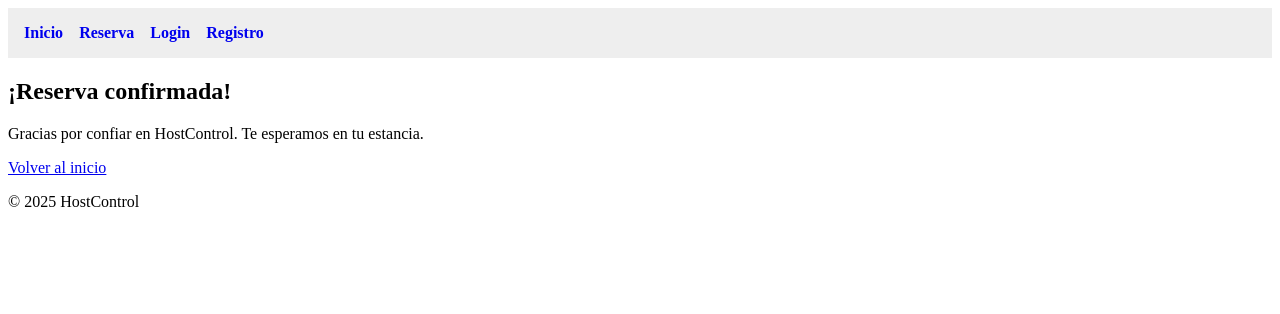
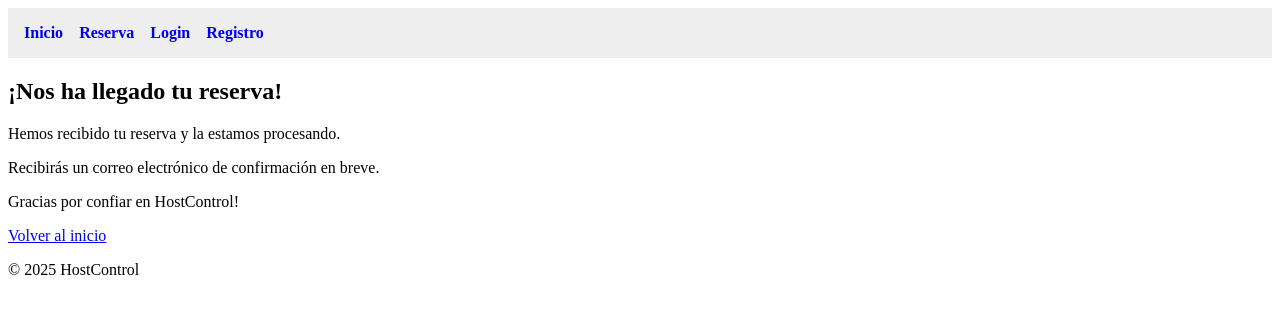
Before and after one commit to Roger486/HostControl, an Angular app in the folder frontend/: page /reserva-confirmada in a window 1280 px wide. Shown: the top 314 px of the page. Built offline with nearby package versions, Linux system fonts and the light colour scheme.

Commit message:
feat: (fix) se completa mensaje de confirmacion de reserva

```diff
--- a/frontend/src/app/pages/reserva-confirmada/reserva-confirmada.component.html
+++ b/frontend/src/app/pages/reserva-confirmada/reserva-confirmada.component.html
@@ -1,5 +1,7 @@
 <section>
-    <h2>¡Reserva confirmada!</h2>
-    <p>Gracias por confiar en HostControl. Te esperamos en tu estancia.</p>
+    <h2>¡Nos ha llegado tu reserva!</h2>
+    <p>Hemos recibido tu reserva y la estamos procesando.</p>
+    <p>Recibirás un correo electrónico de confirmación en breve.</p>
+    <p>Gracias por confiar en HostControl!</p>
     <a routerLink="/">Volver al inicio</a>
 </section>
--- a/frontend/src/app/services/reserva-usuario.service.ts
+++ b/frontend/src/app/services/reserva-usuario.service.ts
@@ -11,6 +11,7 @@ export class ReservaUsuarioService {
 
   constructor(private http: HttpClient) {}
 
+  // Metodo para que usuario pueda reservar
   crearReserva(reserva: any): Observable<any> {
     const token = localStorage.getItem('authToken');
     return this.http.post(`${this.apiUrl}/reservations`, reserva, {
```
